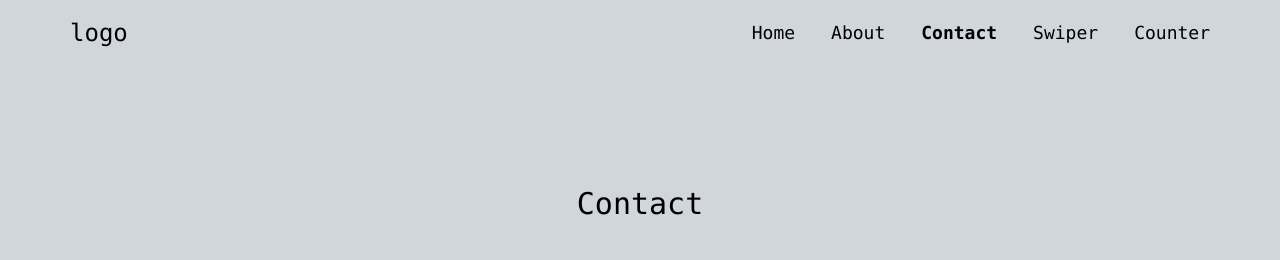
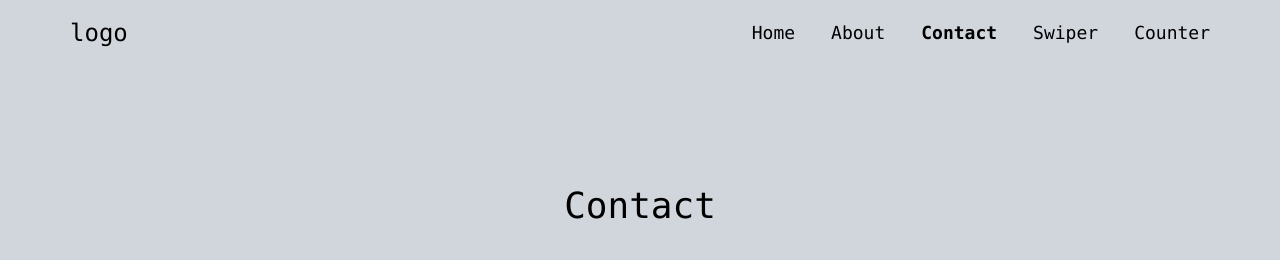
Before and after one commit to Harsh-Bishnoi/test, a React (Vite) app: page /contactPage in a window 1280 px wide. Shown: the top 260 px of the page. Built offline with nearby package versions, Linux system fonts and the light colour scheme.

Commit message:
add heading

```diff
--- a/src/components/Carousel.jsx
+++ b/src/components/Carousel.jsx
@@ -12,6 +12,7 @@ const Carousel = () => {
         <>
             <div className="flex justify-center items-center py-45">
                 <div className="max-w-[1140px] px-4 w-full">
+                    <h2 className='font-mono text-4xl pb-5 text-center'>Swiper</h2>
                     <Swiper
                         slidesPerView={1}
                         spaceBetween={10}
--- a/src/components/Contact.jsx
+++ b/src/components/Contact.jsx
@@ -7,7 +7,7 @@ const Contact = () => {
         <>
             <div className="flex justify-center items-center py-30">
                 <div className="max-w-[1140px] px-4 w-full mx-auto">
-                    <h2 className='font-mono text-3xl text-center'>Contact</h2>
+                    <h2 className='font-mono text-4xl text-center'>Contact</h2>
                     <div className="flex gap-3 justify-center mt-10 flex-col sm:flex-row">
                         <Input type="text" placeholder="First Name" />
                         <Input type="text" placeholder="Last Name" />
--- a/src/components/CounterApp.jsx
+++ b/src/components/CounterApp.jsx
@@ -16,6 +16,7 @@ const CounterApp = () => {
         <>
             <div className="flex justify-center items-center py-50">
                 <div className="max-w-[1140px] px-4 mx-auto flex flex-col justify-center items-center">
+                    <div className="font-mono text-4xl pb-5">Counter App</div>
                     <div className="font-mono text-3xl">{count}</div>
                     <div className="gap-4 flex justify-center items-center mt-4">
                         <div
```
